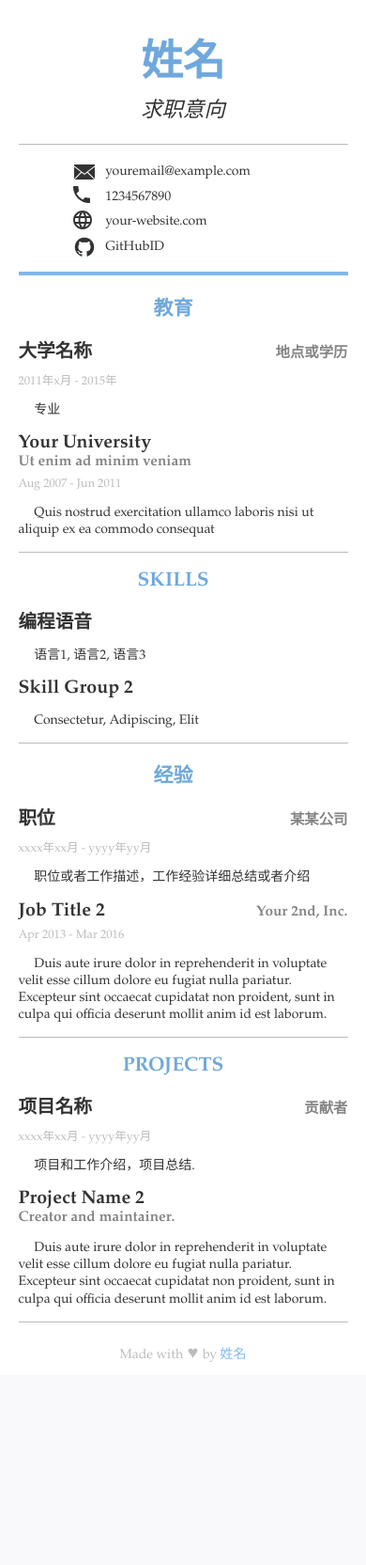
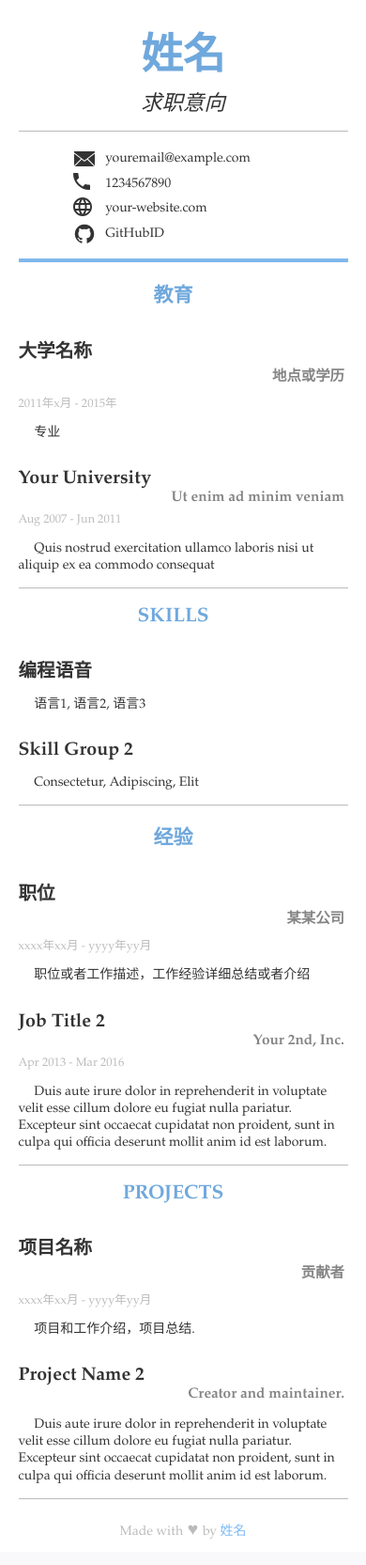
Before and after one commit to NewFuture/CV, a Jekyll site: the page built from index.html, in a window 390 px wide. Shown: the whole page at 94% size. Built offline with Jekyll 4.4.1, drawn with Linux system fonts in a browser that asks for light colours; before the commit the page ends 1477 px from its top, so only the background shows below that.

Commit message:
手机和平板显示适配

```diff
--- a/_sass/mobile.scss
+++ b/_sass/mobile.scss
@@ -1,3 +1,4 @@
+//pad 平板或者横屏
 @media screen and (max-width: 48rem) {
   html,body {
       padding: 0;
@@ -8,13 +9,26 @@
     padding-right: .5rem;
     max-width: 90%;
   }
+  .avatar{
+      display: none;
+  }
+  section {
+    display: block;
+    padding: 0;
+  }
+  .title{
+    text-align: center;
+    margin-bottom: 1rem;
+  }
+}
+
+//手机
+@media screen and (max-width: 32rem) {
   header {
     display: block;
   }
-  .avatar{
-      display: none;
-  }
   #name-wrapper{
+    padding-top: 1.5rem;
     text-align: center;
   }
   #contact{
@@ -27,12 +41,10 @@
     padding-top: .2rem;
     padding-left: .4rem;
   }
-  section {
-    display: block;
-    padding: 0;
+  .block-title{
+    margin-top: 1rem;
   }
-  .title{
-    text-align: center;
-    margin-bottom: 1rem;
+  .block-subtitle{
+    min-width: 99%;
   }
 }
--- a/_sass/resume.scss
+++ b/_sass/resume.scss
@@ -63,8 +63,8 @@
   padding: 1em;
 }
 #name-wrapper {
-  padding-top: 2rem;
-  padding-bottom: 1.5rem;
+  padding-top: 2.5rem;
+  padding-bottom: 1rem;
 }
 #fullname{
   font-size: 3.2rem;
```
